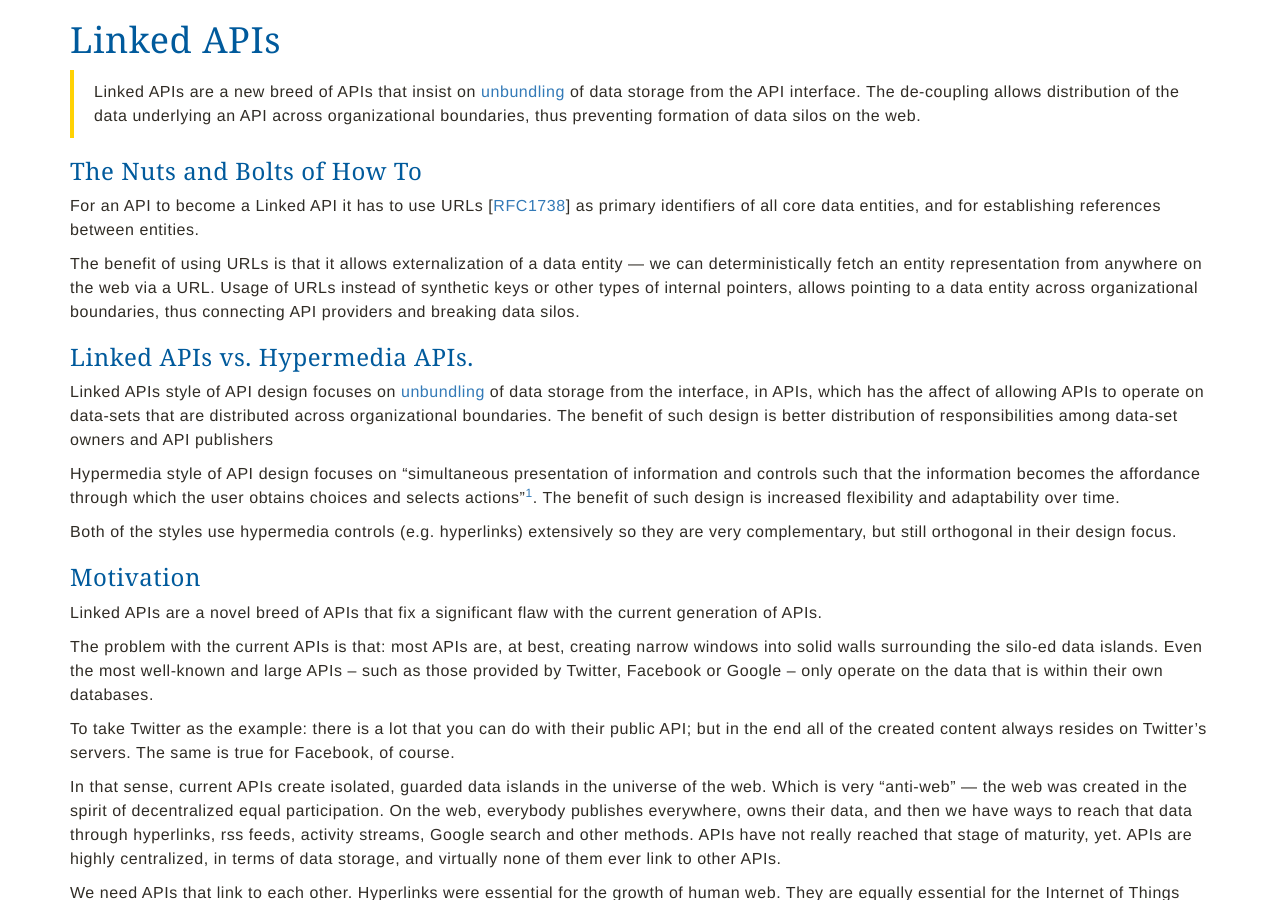
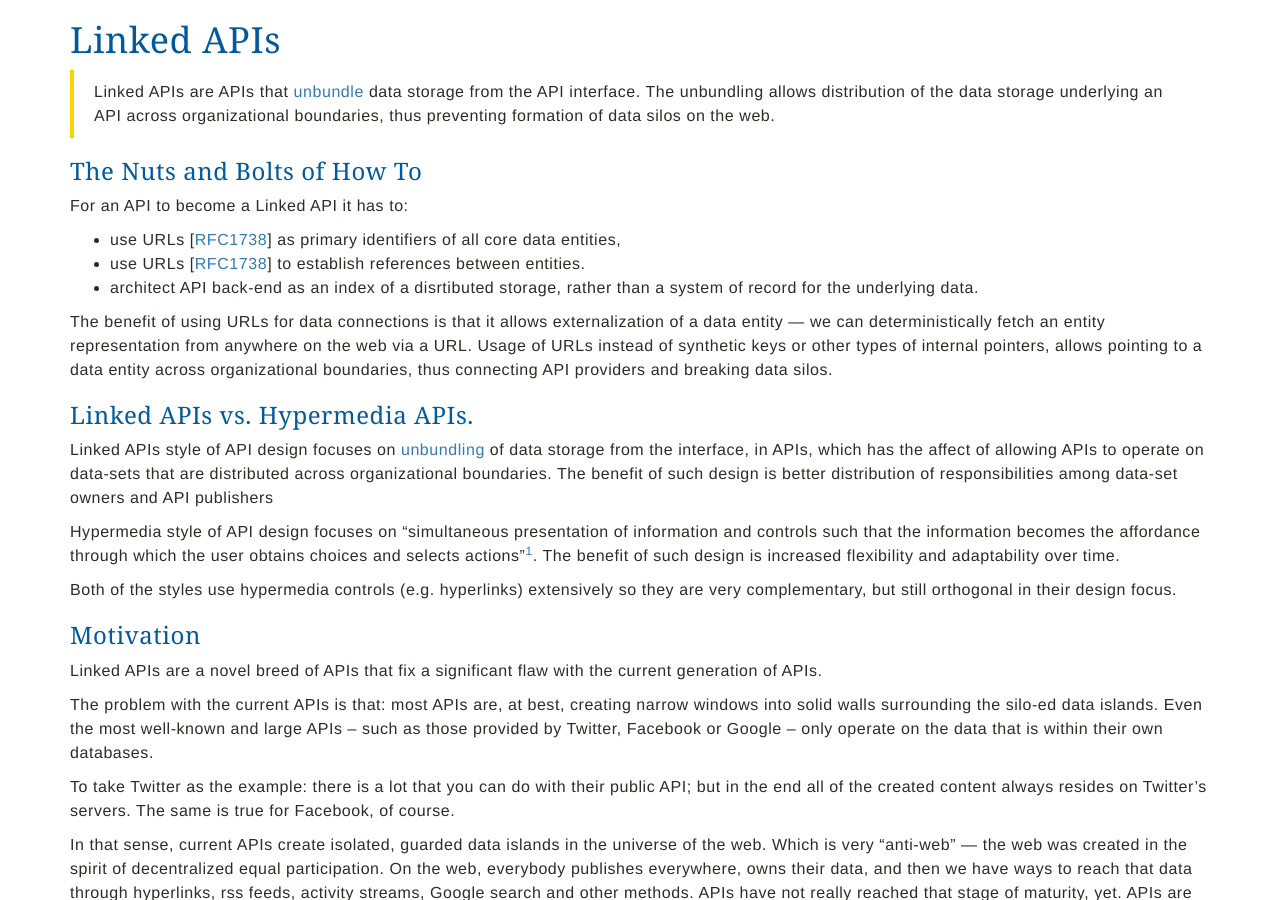
Before and after one commit to inadarei/linkedapis, a Jekyll site: the page built from index.md, in a window 1280 px wide and 900 px high. Built offline with Jekyll 4.4.1, drawn with Linux system fonts in a browser that asks for light colours; nearby versions of some CDN libraries; Markdown is read by kramdown in place of the engine named in the settings; comment, search, counter and statistics services are not loaded.

Commit message:
updated linked apis definition

```diff
--- a/index.md
+++ b/index.md
@@ -5,13 +5,17 @@ title: Linked APIs
 
 # Linked APIs
 
-> Linked APIs are a new breed of APIs that insist on [unbundling](http://www.vox.com/2014/6/24/5840248/the-powerful-economic-principle-behind-yo) of data storage from the API interface. The de-coupling allows distribution of the data underlying an API across organizational boundaries, thus preventing formation of data silos on the web.
+> Linked APIs are APIs that [unbundle](http://www.vox.com/2014/6/24/5840248/the-powerful-economic-principle-behind-yo) data storage from the API interface. The unbundling allows distribution of the data storage underlying an API across organizational boundaries, thus preventing formation of data silos on the web.
 
 ### The Nuts and Bolts of How To
 
-For an API to become a Linked API it has to use URLs [[RFC1738](http://www.ietf.org/rfc/rfc1738.txt)] as primary identifiers of all core data entities, and for establishing references between entities.
+For an API to become a Linked API it has to:
 
-The benefit of using URLs is that it allows externalization of a data entity — we can deterministically fetch an entity representation from anywhere on the web via a URL. Usage of URLs instead of synthetic keys or other types of internal pointers, allows pointing to a data entity across organizational boundaries, thus connecting API providers and breaking data silos.
+- use URLs [[RFC1738](http://www.ietf.org/rfc/rfc1738.txt)] as primary identifiers of all core data entities,
+- use URLs [[RFC1738](http://www.ietf.org/rfc/rfc1738.txt)] to establish references between entities.
+- architect API back-end as an index of a disrtibuted storage, rather than a system of record for the underlying data.
+
+The benefit of using URLs for data connections is that it allows externalization of a data entity — we can deterministically fetch an entity representation from anywhere on the web via a URL. Usage of URLs instead of synthetic keys or other types of internal pointers, allows pointing to a data entity across organizational boundaries, thus connecting API providers and breaking data silos.
 
 ### Linked APIs vs. Hypermedia APIs.
 
```
